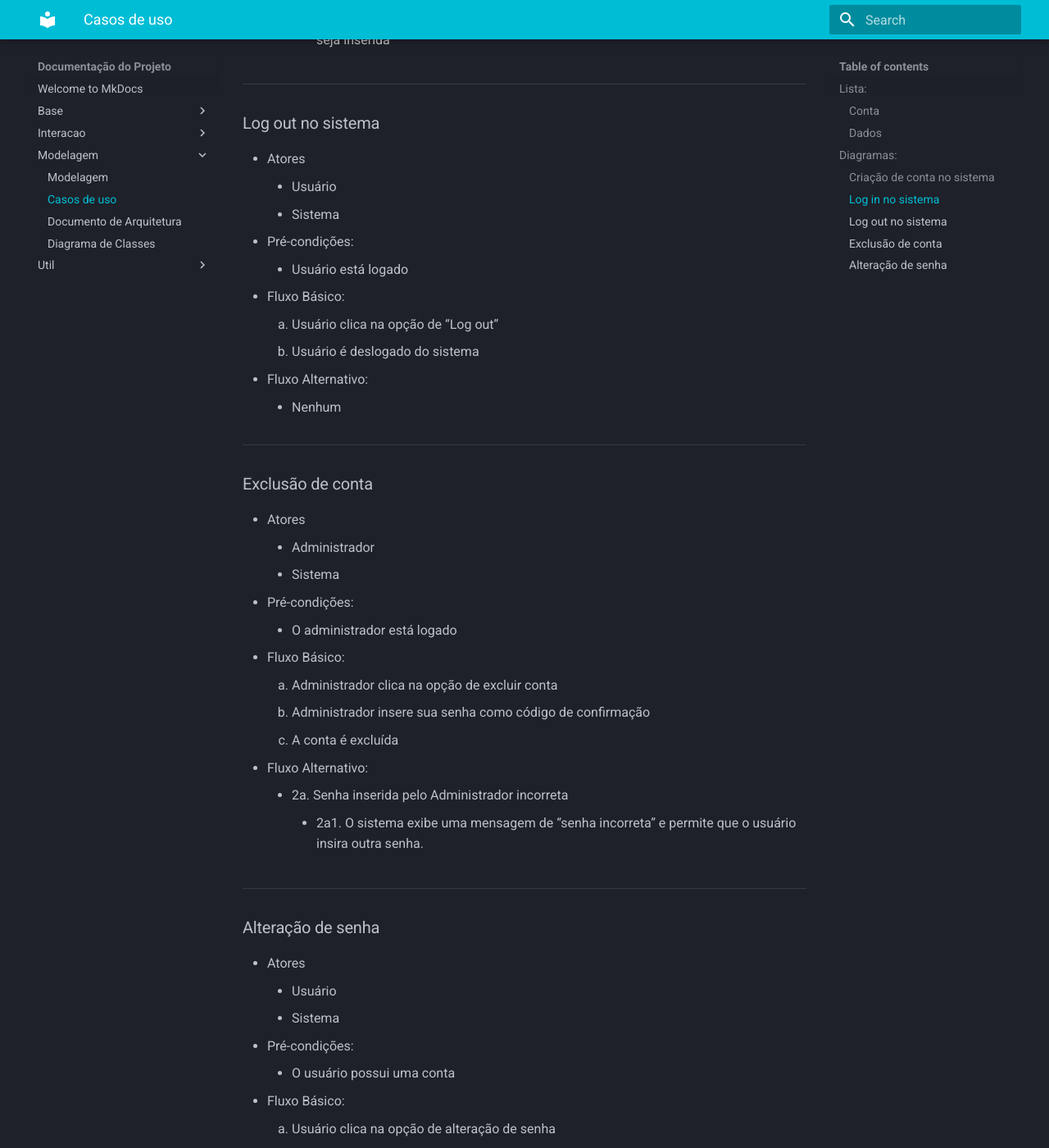
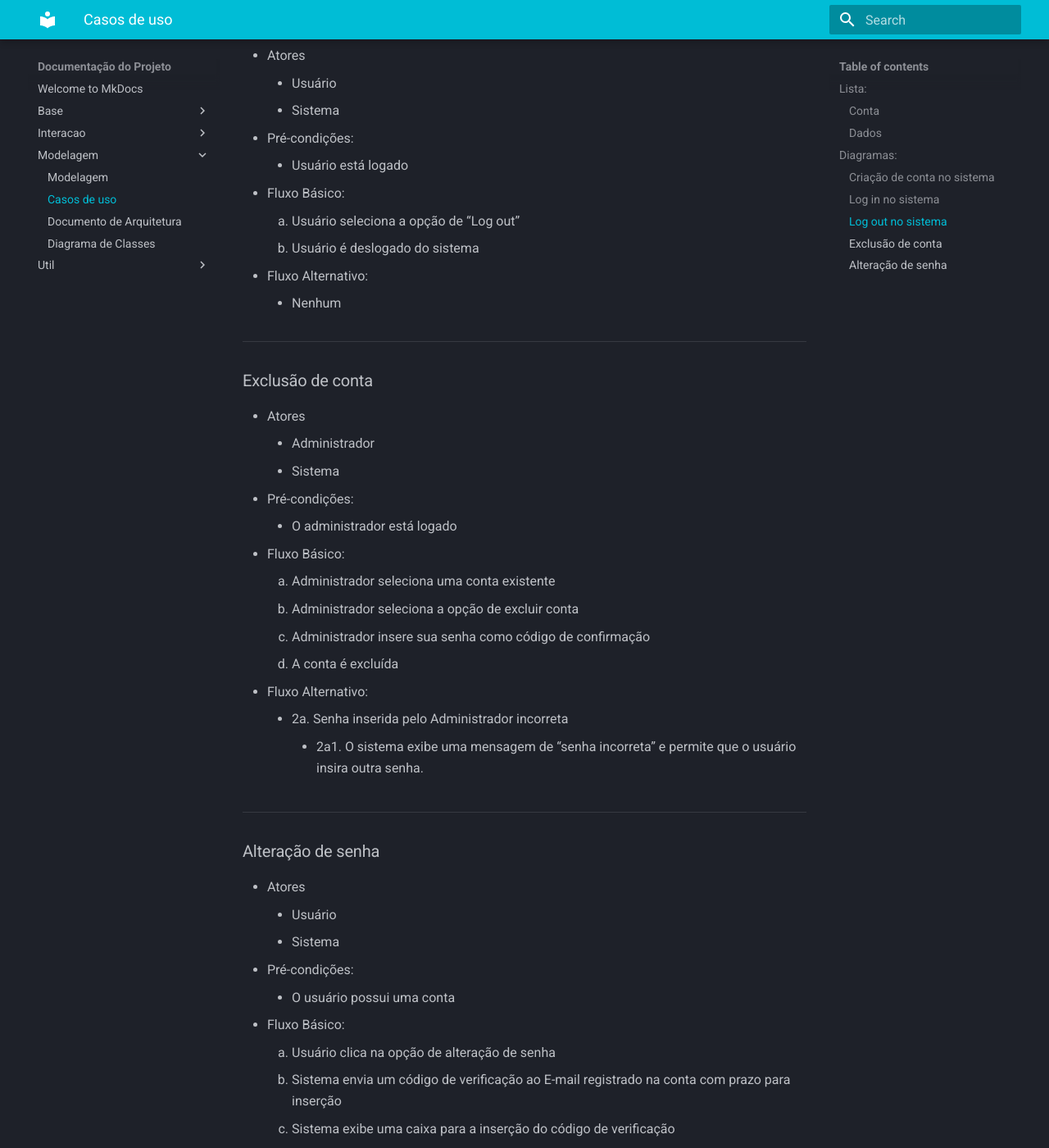
Before and after one commit to Projetos-de-Extensao/PBE_25.1_8002_Stack-UnderFlow, an MkDocs documentation site: the page built from docs/modelagem/casos_de_uso.md, in a window 1280 px wide and 1400 px high, scrolled down 2124 px. Shown: the whole window at 82% size. Built offline with MkDocs 1.6.1 and Material for MkDocs 9.7.7, drawn with Linux system fonts in a browser that asks for light colours; some of the changed text lies outside the part shown.

Commit message:
Update casos_de_uso.md

```diff
--- a/docs/modelagem/casos_de_uso.md
+++ b/docs/modelagem/casos_de_uso.md
@@ -75,7 +72,7 @@
 - Pré-condições:
     - Usuário está logado
 - Fluxo Básico:
-    1. Usuário clica na opção de “Log out”
+    1. Usuário seleciona a opção de “Log out”
     2. Usuário é deslogado do sistema
 - Fluxo Alternativo:
     - Nenhum
@@ -90,9 +87,10 @@
 - Pré-condições:
     - O administrador está logado
 - Fluxo Básico:
-    1. Administrador clica na opção de excluir conta
-    2. Administrador insere sua senha como código de confirmação
-    3. A conta é excluída
+    1. Administrador seleciona uma conta existente
+    2. Administrador seleciona a opção de excluir conta
+    3. Administrador insere sua senha como código de confirmação
+    4. A conta é excluída
 - Fluxo Alternativo:
     - 2a. Senha inserida pelo Administrador incorreta
         - 2a1. O sistema exibe uma mensagem de “senha incorreta” e permite que o usuário insira outra senha.
```
Also changed, not shown: other parts of docs/modelagem/casos_de_uso.md (+0 -3 lines).
